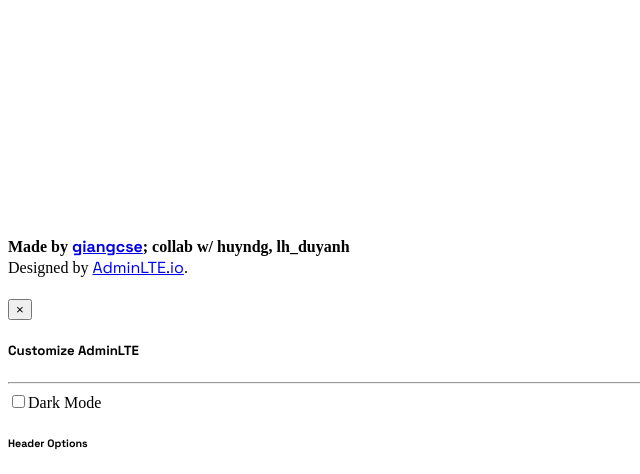
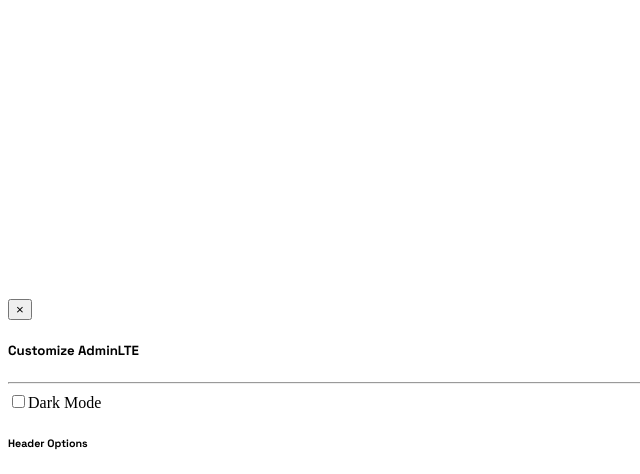
Before and after one commit to youngytherealest/KPISystemRelease, a Python web app: template app/templates/assign.html in a window 1280 px wide. Shown: the part 856-1330 px from the top of the page, without its empty margins (0-640 px from the left). Run offline with Jinja, Linux system fonts and the light colour scheme; the template is opened without the code that fills it, so the values that code supplies are empty; some libraries are stand-ins or nearby versions.

Commit message:
quanlyluongtamthoi

```diff
--- a/app/templates/footer.html
+++ b/app/templates/footer.html
@@ -1,7 +1,7 @@
 <!-- /.content-wrapper -->
-<footer class="main-footer">
+<!-- <footer class="main-footer">
   <strong>Made by <a href="https://gcs.id.vn">giangcse</a>; collab w/ huyndg, lh_duyanh</strong>
   <div class="float-right d-none d-sm-inline-block">
     Designed by <a href="https://adminlte.io">AdminLTE.io</a>.
   </div>
-</footer>
+</footer> -->
```
